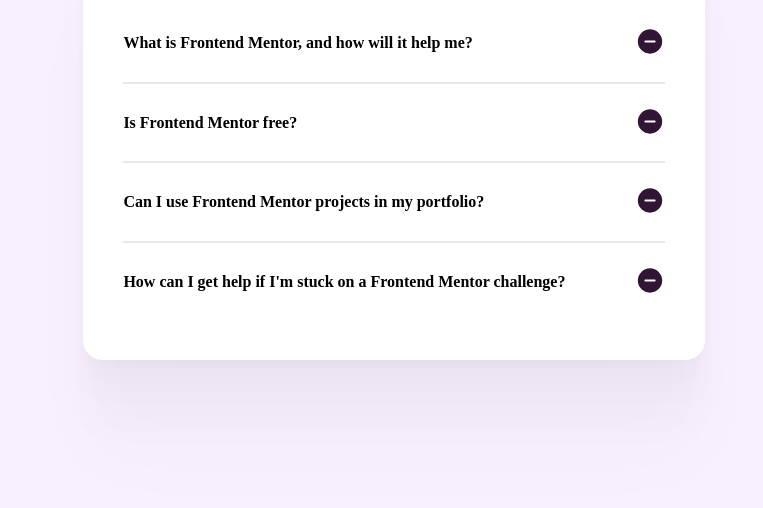
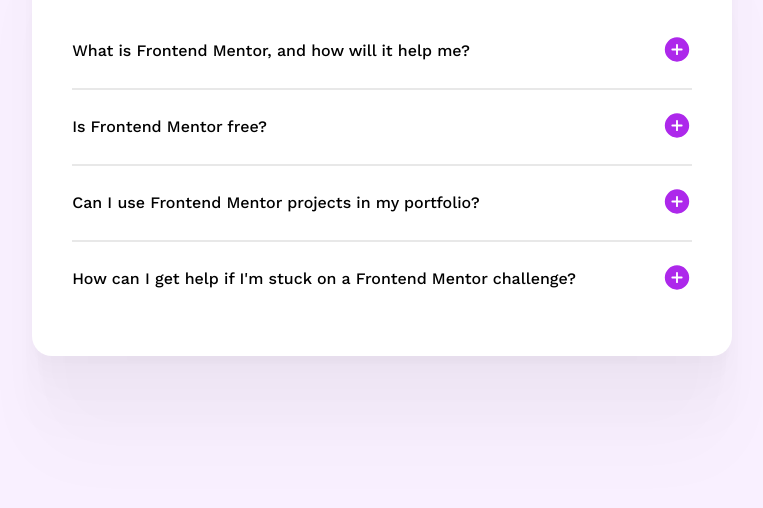
Before and after one commit to Makarem-dev/FAQ-accordion-main, a plain HTML site: page index.html in a window 1280 px wide. Shown: the part 292-800 px from the top of the page, without its empty margins (267-1030 px from the left). Drawn offline with Linux system fonts and the light colour scheme.

Commit message:
Initial Commit

```diff
--- a/index.html
+++ b/index.html
@@ -10,7 +10,7 @@
   <link rel="stylesheet" href="./style/style.css">
   <link rel="stylesheet" href="./style/reset.css">
 
-  <title>Frontend Mentor | FAQ accordion</title>
+  <title>FAQ accordion</title>
 
   <!-- Feel free to remove these styles or customise in your own stylesheet 👍 -->
   <style>
@@ -41,84 +41,82 @@
     <div class="FAQ-textBox">
       <div class="FAQ-txt" id="txt-1">
         <div class="FAQ-minplus">
-          <h1> What is Frontend Mentor, and how will it help me?</h1>
+          <div class="txt-item"> What is Frontend Mentor, and how will it help me?</div>
 
-
-          <div class="button"><svg xmlns="http://www.w3.org/2000/svg" width="30" height="31" fill="none"
-              viewBox="0 0 30 31">
-              <path fill="#301534"
-                d="M15 3.313A12.187 12.187 0 1 0 27.188 15.5 12.2 12.2 0 0 0 15 3.312Zm4.688 13.124h-9.375a.938.938 0 0 1 0-1.875h9.374a.938.938 0 0 1 0 1.876Z" />
-            </svg></div>
+          <button class="button" onclick="collapse('txt-1')">
+            <svg xmlns="http://www.w3.org/2000/svg" width="30" height="31" fill="none" viewBox="0 0 30 31">
+              <path
+                d="M15 3.313A12.187 12.187 0 1 0 27.188 15.5 12.203 12.203 0 0 0 15 3.312Zm4.688 13.124h-3.75v3.75a.938.938 0 0 1-1.876 0v-3.75h-3.75a.938.938 0 0 1 0-1.875h3.75v-3.75a.938.938 0 0 1 1.876 0v3.75h3.75a.938.938 0 0 1 0 1.876Z" />
+            </svg>
+          </button>
         </div>
 
+        <div class="FAQ-paragraph-container">
           <p> Frontend Mentor offers realistic coding challenges to help developers improve their
             frontend coding skills with projects in HTML, CSS, and JavaScript. It's suitable for
             all levels and ideal for portfolio building.</p>
         </div>
+      </div>
       <div class="FAQ-txt" id="txt-2">
         <div class="FAQ-minplus">
-          <h1>Is Frontend Mentor free?</h1>
-          <div><svg xmlns="http://www.w3.org/2000/svg" width="30" height="31" fill="none" viewBox="0 0 30 31">
-              <path fill="#301534"
-                d="M15 3.313A12.187 12.187 0 1 0 27.188 15.5 12.2 12.2 0 0 0 15 3.312Zm4.688 13.124h-9.375a.938.938 0 0 1 0-1.875h9.374a.938.938 0 0 1 0 1.876Z" />
-            </svg></div>
+          <div class="txt-item">Is Frontend Mentor free?</div>
+
+          <button class="button" onclick="collapse('txt-2')">
+            <svg xmlns="http://www.w3.org/2000/svg" width="30" height="31" fill="none" viewBox="0 0 30 31">
+              <path
+                d="M15 3.313A12.187 12.187 0 1 0 27.188 15.5 12.203 12.203 0 0 0 15 3.312Zm4.688 13.124h-3.75v3.75a.938.938 0 0 1-1.876 0v-3.75h-3.75a.938.938 0 0 1 0-1.875h3.75v-3.75a.938.938 0 0 1 1.876 0v3.75h3.75a.938.938 0 0 1 0 1.876Z" />
+            </svg>
+          </button>
         </div>
 
+        <div class="FAQ-paragraph-container">
           <p> Yes, Frontend Mentor offers both free and premium coding challenges, with the free
             option providing access to a range of projects suitable for all skill levels.</p>
         </div>
+      </div>
       <div class="FAQ-txt" id="txt-3">
         <div class="FAQ-minplus">
-          <h1> Can I use Frontend Mentor projects in my portfolio?</h1>
-          <div><svg xmlns="http://www.w3.org/2000/svg" width="30" height="31" fill="none" viewBox="0 0 30 31">
-              <path fill="#301534"
-                d="M15 3.313A12.187 12.187 0 1 0 27.188 15.5 12.2 12.2 0 0 0 15 3.312Zm4.688 13.124h-9.375a.938.938 0 0 1 0-1.875h9.374a.938.938 0 0 1 0 1.876Z" />
-            </svg></div>
+          <div class="txt-item"> Can I use Frontend Mentor projects in my portfolio?</div>
+
+          <button class="button" onclick="collapse('txt-3')">
+            <svg xmlns="http://www.w3.org/2000/svg" width="30" height="31" fill="none" viewBox="0 0 30 31">
+              <path
+                d="M15 3.313A12.187 12.187 0 1 0 27.188 15.5 12.203 12.203 0 0 0 15 3.312Zm4.688 13.124h-3.75v3.75a.938.938 0 0 1-1.876 0v-3.75h-3.75a.938.938 0 0 1 0-1.875h3.75v-3.75a.938.938 0 0 1 1.876 0v3.75h3.75a.938.938 0 0 1 0 1.876Z" />
+            </svg>
+          </button>
         </div>
 
+        <div class="FAQ-paragraph-container">
           <p> Yes, you can use projects completed on Frontend Mentor in your portfolio. It's an excellent
             way to showcase your skills to potential employers!</p>
         </div>
-      <div class="FAQ-txt" style="border-bottom:0 ;" id="txt-4">
+      </div>
+      <div class="FAQ-txt" id="txt-4">
         <div class="FAQ-minplus">
-          <h1>How can I get help if I'm stuck on a Frontend Mentor challenge?</h1>
-          <div><svg xmlns="http://www.w3.org/2000/svg" width="30" height="31" fill="none" viewBox="0 0 30 31">
-              <path fill="#301534"
-                d="M15 3.313A12.187 12.187 0 1 0 27.188 15.5 12.2 12.2 0 0 0 15 3.312Zm4.688 13.124h-9.375a.938.938 0 0 1 0-1.875h9.374a.938.938 0 0 1 0 1.876Z" />
-            </svg></div>
+          <div class="txt-item"> How can I get help if I'm stuck on a Frontend Mentor challenge?</div>
+
+          <button class="button" onclick="collapse('txt-4')">
+            <svg xmlns="http://www.w3.org/2000/svg" width="30" height="31" fill="none" viewBox="0 0 30 31">
+              <path
+                d="M15 3.313A12.187 12.187 0 1 0 27.188 15.5 12.203 12.203 0 0 0 15 3.312Zm4.688 13.124h-3.75v3.75a.938.938 0 0 1-1.876 0v-3.75h-3.75a.938.938 0 0 1 0-1.875h3.75v-3.75a.938.938 0 0 1 1.876 0v3.75h3.75a.938.938 0 0 1 0 1.876Z" />
+            </svg>
+          </button>
         </div>
 
-        <p> The best place to get help is inside Frontend Mentor's Discord community. There's a help
-          channel where you can ask questions and seek support from other community members.</p>
+        <div class="FAQ-paragraph-container">
+          <p> The best (and quickest) way to get help on a challenge is in our Discord server. There are thousands of
+            other developers in there, so it's a great place to ask questions. We even have a dedicated "help" channel!
+            If you haven't joined yet, you can get an invite to our Discord server here.</p>
         </div>
-
       </div>
-
     </div>
-
-
-
-
-
-
-
-
-
-
-
-
-
-
-
-
-
-
-
-
+  </div>
   <div class="attribution">
     Challenge by <a href="https://www.frontendmentor.io?ref=challenge" target="_blank">Frontend Mentor</a>.
-    Coded by <a href="#">Your Name Here</a>.
+    Coded by <a href="https://github.com/Makarem-dev" target="_blank">Makarem-dev</a>.
   </div>
 </body>
 
+<script src="./script.js"></script>
+
 </html>
--- a/script.js
+++ b/script.js
@@ -1,6 +1,11 @@
 "use strict";
-const txt1 = document.querySelector("button");
 
-txt1.addEventListener("click", function () {
-  txt1.classList.remove("p");
-});
+const collapse = (id) => {
+  const textParagraphEl = document.querySelector(
+    `#${id} > .FAQ-paragraph-container`
+  );
+  const svgEl = document.querySelector(`#${id} .button svg`);
+
+  textParagraphEl.classList.toggle("show-paragraph");
+  svgEl.classList.toggle("active-button-svg");
+};
--- a/style/style.css
+++ b/style/style.css
@@ -1,26 +1,38 @@
+html {
+  font-family: "WorkSans" !important;
+}
+
 body {
   background-color: hsl(275, 100%, 97%);
 }
-h1 {
-  font-size: 16px;
-  font-weight: bold;
+
+h2 {
+  font-size: 40px;
 }
-h2 {
-  font-size: 25px;
-  font-weight: bold;
+.txt-item {
+  font-weight: 500;
 }
 p {
-  display: none;
   font-size: 16px;
   color: gray;
+  margin: 0;
+  padding-top: 20px;
+  line-height: 24px;
+}
+
+.FAQ-paragraph-container {
+  transition: all 0.2s;
+  height: 0;
+  overflow: hidden;
 }
 
 .Container {
   position: absolute;
   top: 50%;
-  left: 43%;
-  margin: -200px 0 0 -200px;
+  left: 39%;
+  margin: -230px 0 0 -200px;
   max-width: 700px;
+  width: full;
   display: flex;
   flex-direction: column;
   background-color: white;
@@ -32,10 +44,12 @@
     0px 64.815px 46.852px 0px rgba(0, 0, 0, 0.02),
     0px 100px 80px 0px rgba(0, 0, 0, 0.02);
 }
+
 .FAQ-textBox {
   padding: 40px;
   padding-top: 0px;
 }
+
 .FAQ-tags {
   display: flex;
   align-items: center;
@@ -44,16 +58,53 @@
   padding-left: 33px;
   gap: 10px;
 }
+
 .FAQ-txt {
   padding: 20px 0px 20px 0px;
   border-bottom: 2px solid rgb(232, 232, 232);
 }
+
+.FAQ-txt:last-child {
+  border-bottom: none;
+}
+
 .FAQ-minplus {
   display: flex;
   justify-content: space-between;
   align-items: center;
   gap: 70px;
 }
+
 .button {
+  transition: all 0.2s;
   cursor: pointer;
+  background: none;
+  border: none;
+  padding: 0;
+  margin: 0;
 }
+
+.button:active {
+  transform: scale(0.9);
+}
+
+.button > svg {
+  transition: all 0.2s;
+  fill: #ad28eb;
+}
+
+.show-paragraph {
+  height: 120px;
+}
+
+.active-button-svg {
+  transform: rotate(45deg) !important;
+  fill: rgb(0, 0, 0) !important;
+}
+
+@font-face {
+  font-family: "WorkSans";
+  src: url("../assets/fonts/WorkSans-VariableFont_wght.ttf") format("truetype");
+  /* url("../assets/fonts/static/WorkSans-SemiBold.ttf") format("truetype"),
+    url("../assets/fonts/static/WorkSans-Bold.ttf") format("truetype"); */
+}
```
Lines whose indentation alone changed are shown as unchanged.
